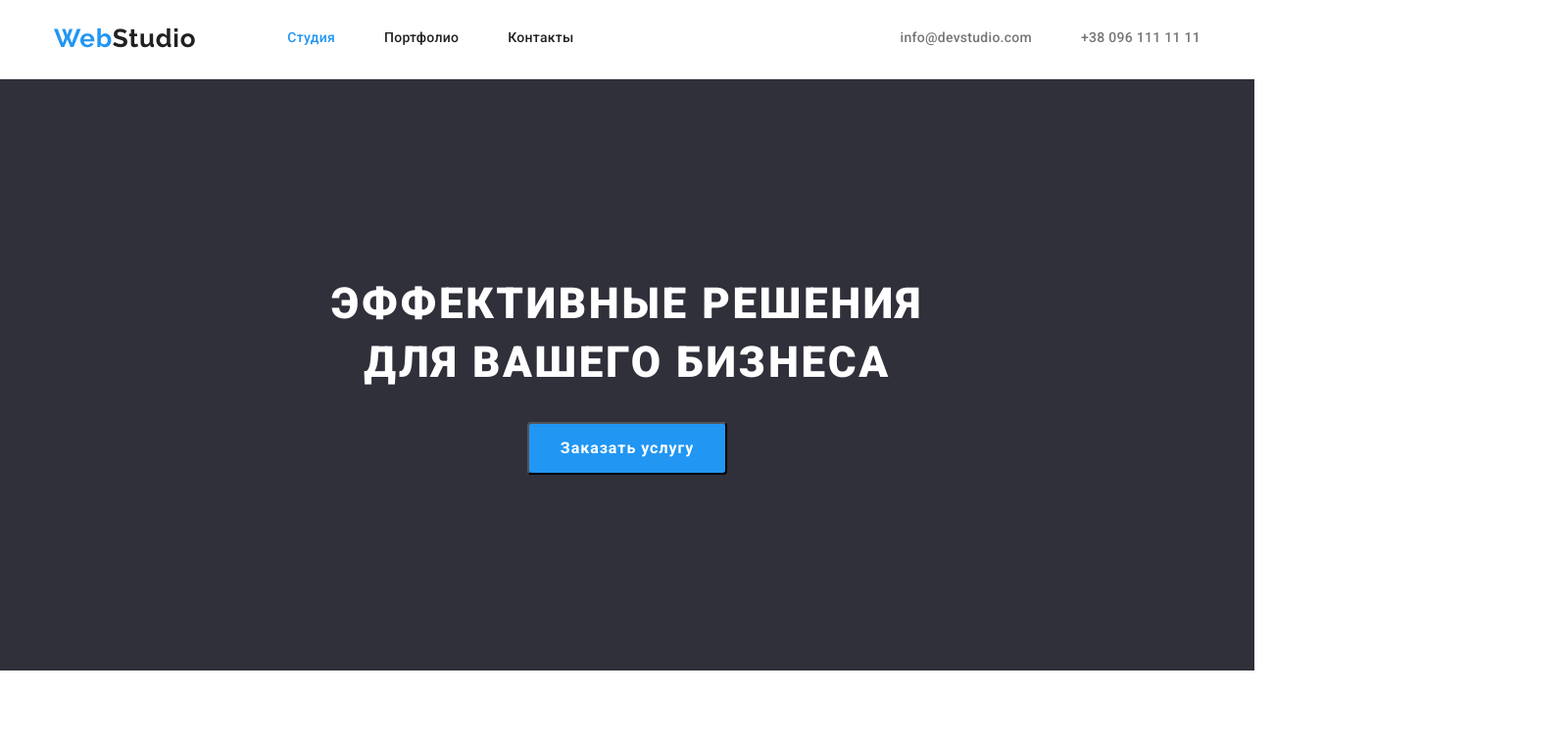
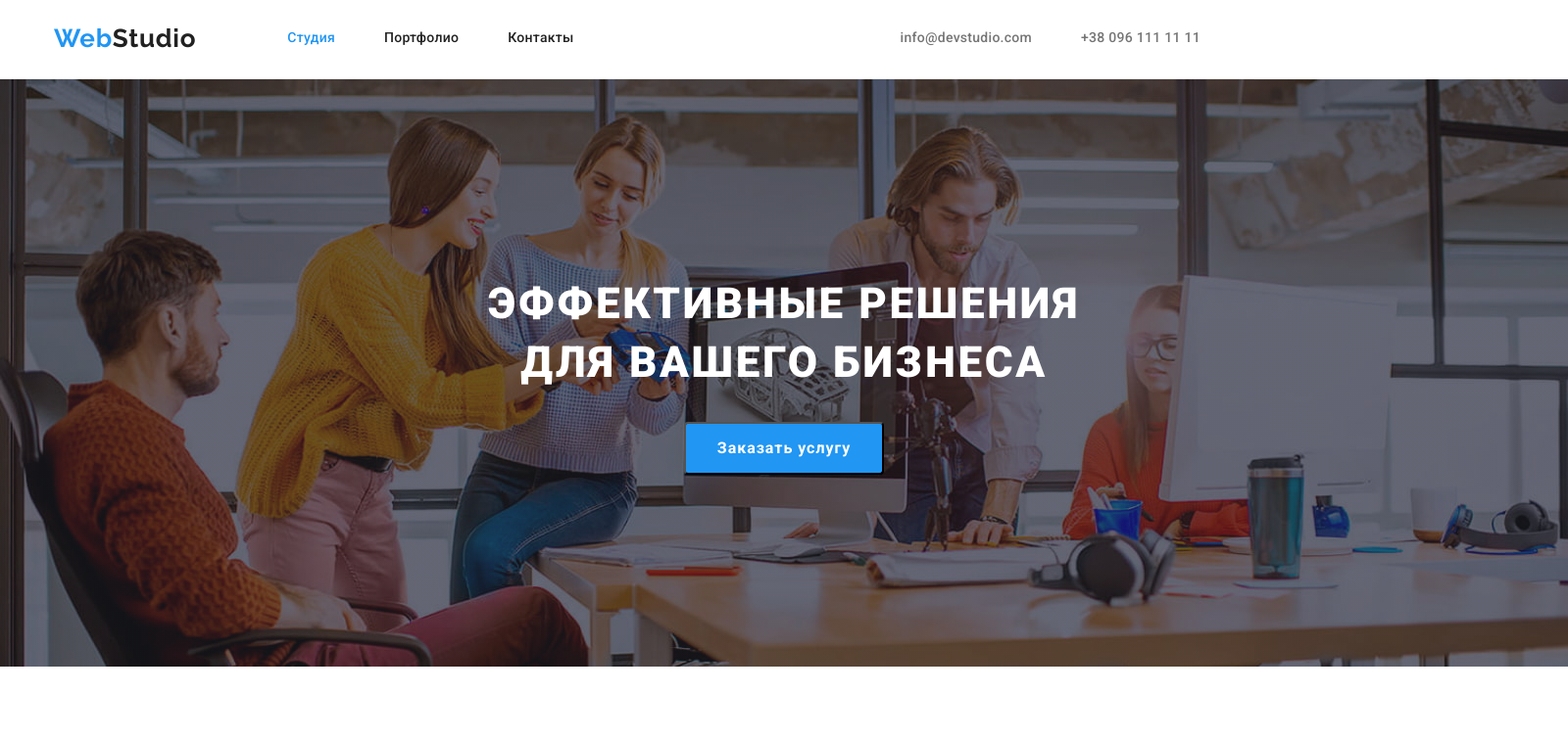
Before and after one commit to Elena-Tsoy/goit-markup-hw-04, a plain HTML site: page index.html in a window 1280 px wide. Shown: the top 756 px of the page at 98% size, 1600 px wide, since content can reach past the window. Drawn offline with nearby package versions, Linux system fonts and the light colour scheme.

Commit message:
работа с фоновым изображением

```diff
--- a/css/styles.css
+++ b/css/styles.css
@@ -161,9 +161,22 @@ img {
   padding-top: 200px;
   padding-bottom: 200px;
 
-  background-color: var(--dark-background-color);
   text-align: center;
 }
+
+.hero {
+  width: 1600px;
+  height: 600px;
+
+  background-color: #C4C4C4;
+
+  background-image: linear-gradient(to right,
+   rgba(47, 48, 58, 0.4),
+   rgba(47, 48, 58, 0.4)
+   ),
+  url(../images/hero.jpg);
+}
+
 .hero-title {
   margin-bottom: 30px;
   text-transform: uppercase;
@@ -173,6 +186,8 @@ img {
   line-height: 1.36;
   letter-spacing: 0.06em;
 }
+
+
 
 /* batton */
 .hero-button {
```
Also changed, not shown: images/hero.jpg (added), 2 other files.
